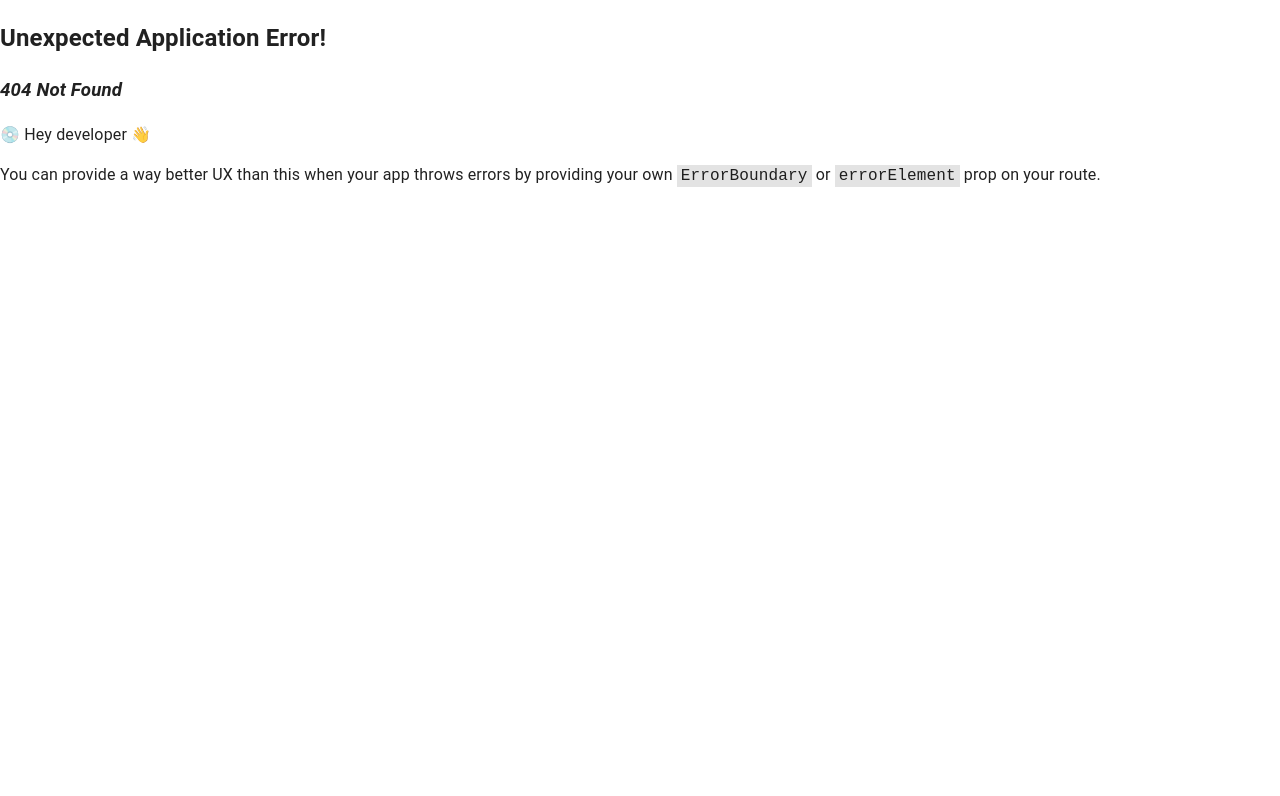
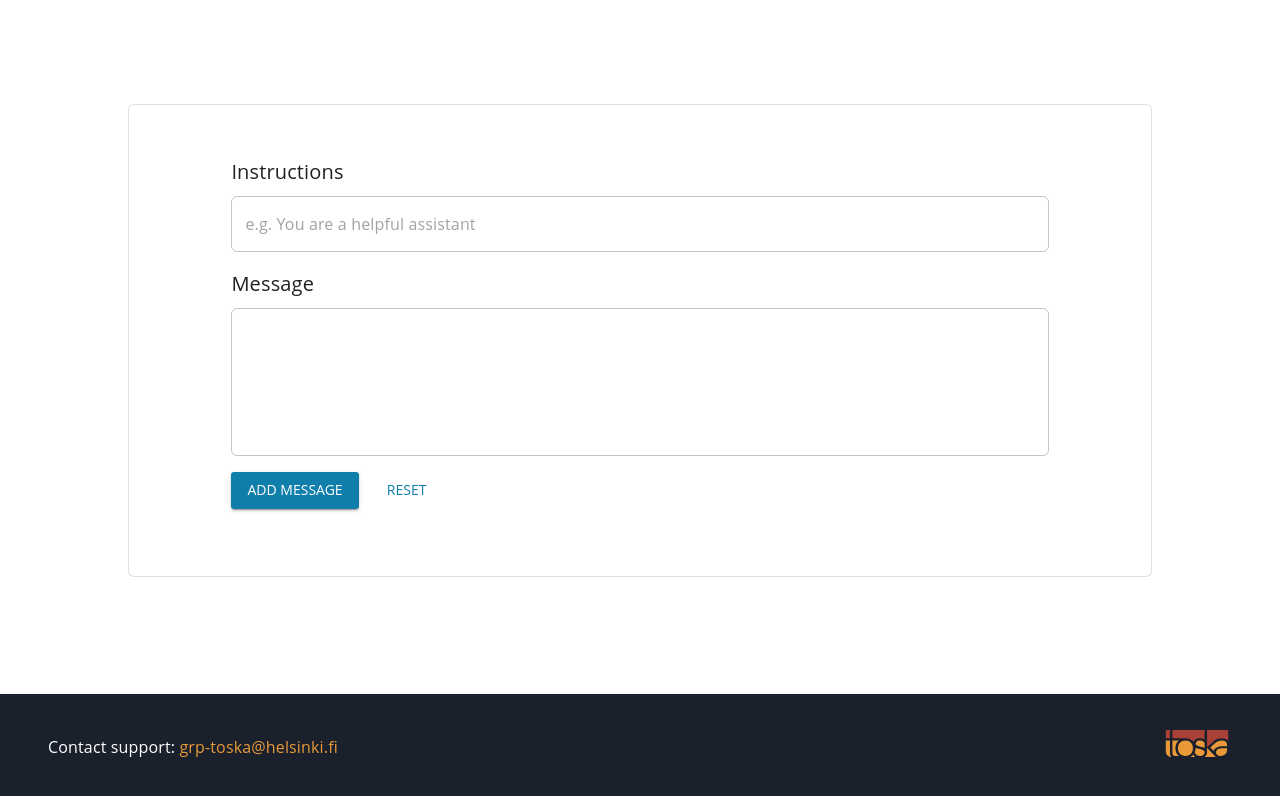
Before and after one commit to UniversityOfHelsinkiCS/gptwrapper, a React (Vite) app: page /courses/1 in a window 1280 px wide. Before the commit this address had no page. Shown: the top 796 px of the page. Built offline with nearby package versions, Linux system fonts and the light colour scheme; no server answers.

Commit message:
Add prompts view

```diff
--- a/src/client/Router.tsx
+++ b/src/client/Router.tsx
@@ -11,6 +11,7 @@ import App from './App'
 import Admin from './components/Admin'
 import Chat from './components/Chat'
 import Courses from './components/Courses'
+import Course from './components/Courses/Course'
 import NoAccess from './components/NoAccess'
 
 const router = createBrowserRouter(
@@ -19,6 +20,7 @@ const router = createBrowserRouter(
       <Route index element={<Chat />} />
       <Route path="/:courseId" element={<Chat />} />
       <Route path="/courses" element={<Courses />} />
+      <Route path="/courses/:id" element={<Course />} />
       <Route path="/admin" element={<Admin />} />
       <Route path="/noaccess" element={<NoAccess />} />
     </Route>
--- /dev/null
+++ b/src/client/components/Courses/Course/index.tsx
@@ -0,0 +1,101 @@
+import React, { useState } from 'react'
+import { Box, Paper, Typography, TextField, Button } from '@mui/material'
+import { useTranslation } from 'react-i18next'
+
+import { Set, Message as MessageType } from '../../../types'
+import SystemMessage from '../../Chat/SystemMessage'
+import Conversation from '../../Chat/Conversation'
+
+const Message = ({
+  message,
+  setMessage,
+  handleAdd,
+  handleReset,
+  resetDisabled,
+}: {
+  message: string
+  setMessage: Set<string>
+  handleAdd: () => void
+  handleReset: () => void
+  resetDisabled: boolean
+}) => {
+  const { t } = useTranslation()
+
+  return (
+    <Box mb={2}>
+      <Box mb={1}>
+        <Typography variant="h6">{t('common:message')}</Typography>
+      </Box>
+      <Box mb={2}>
+        <TextField
+          fullWidth
+          multiline
+          minRows={5}
+          value={message}
+          onChange={(e) => setMessage(e.target.value)}
+        />
+      </Box>
+
+      <Button variant="contained" onClick={handleAdd}>
+        {t('common:addMessage')}
+      </Button>
+      <Button sx={{ ml: 2 }} onClick={handleReset} disabled={resetDisabled}>
+        {t('reset')}
+      </Button>
+    </Box>
+  )
+}
+
+const getRole = (messages: MessageType[]) => {
+  if (messages.length === 0) return 'user'
+  const lastMessage = messages[messages.length - 1]
+
+  return lastMessage.role === 'user' ? 'assistant' : 'user'
+}
+
+const Course = () => {
+  const [system, setSystem] = useState('')
+  const [message, setMessage] = useState('')
+  const [messages, setMessages] = useState<MessageType[]>([])
+
+  const handleAdd = () => {
+    setMessages([...messages, { content: message, role: getRole(messages) }])
+    setMessage('')
+  }
+
+  const handleReset = () => {
+    setMessages([])
+    setSystem('')
+    setMessage('')
+  }
+
+  return (
+    <Box
+      sx={{
+        margin: '0 auto',
+        width: '90%',
+        padding: '5%',
+      }}
+    >
+      <Paper
+        variant="outlined"
+        sx={{
+          padding: '5% 10%',
+          mt: 5,
+        }}
+      >
+        <SystemMessage system={system} setSystem={setSystem} disabled={false} />
+        <Conversation messages={messages} completion="" />
+        <Message
+          message={message}
+          setMessage={setMessage}
+          handleAdd={handleAdd}
+          handleReset={handleReset}
+          resetDisabled={false}
+        />
+      </Paper>
+    </Box>
+  )
+}
+
+export default Course
--- a/src/client/locales/en.json
+++ b/src/client/locales/en.json
@@ -9,7 +9,9 @@
     "update": "Update",
     "cancel": "Cancel",
     "create": "Create",
-    "courses": "Courses"
+    "courses": "Courses",
+    "message": "Message",
+    "addMessage": "Add message"
   },
   "info": {
     "title": "## Attention",
--- a/src/client/locales/fi.json
+++ b/src/client/locales/fi.json
@@ -9,7 +9,9 @@
     "update": "Päivitä",
     "cancel": "Peruuta",
     "create": "Luo",
-    "courses": "Kurssit"
+    "courses": "Kurssit",
+    "message": "Viesti",
+    "addMessage": "Lisää viesti"
   },
   "info": {
     "title": "## Huomio",
--- a/src/client/locales/sv.json
+++ b/src/client/locales/sv.json
@@ -9,7 +9,9 @@
     "update": "",
     "cancel": "",
     "create": "",
-    "courses": ""
+    "courses": "",
+    "message": "",
+    "addMessage": ""
   },
   "info": {
     "title": "",
```
